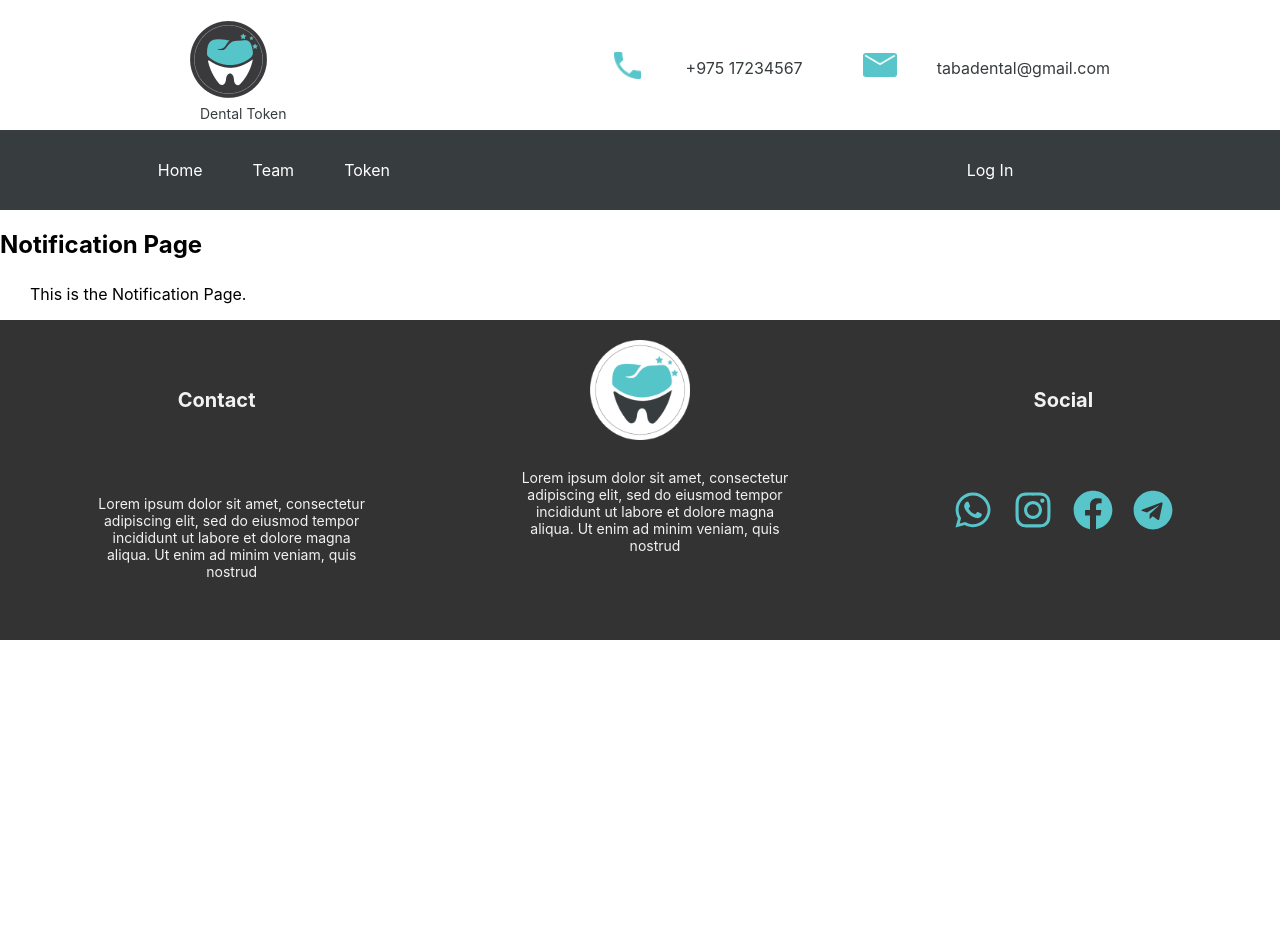
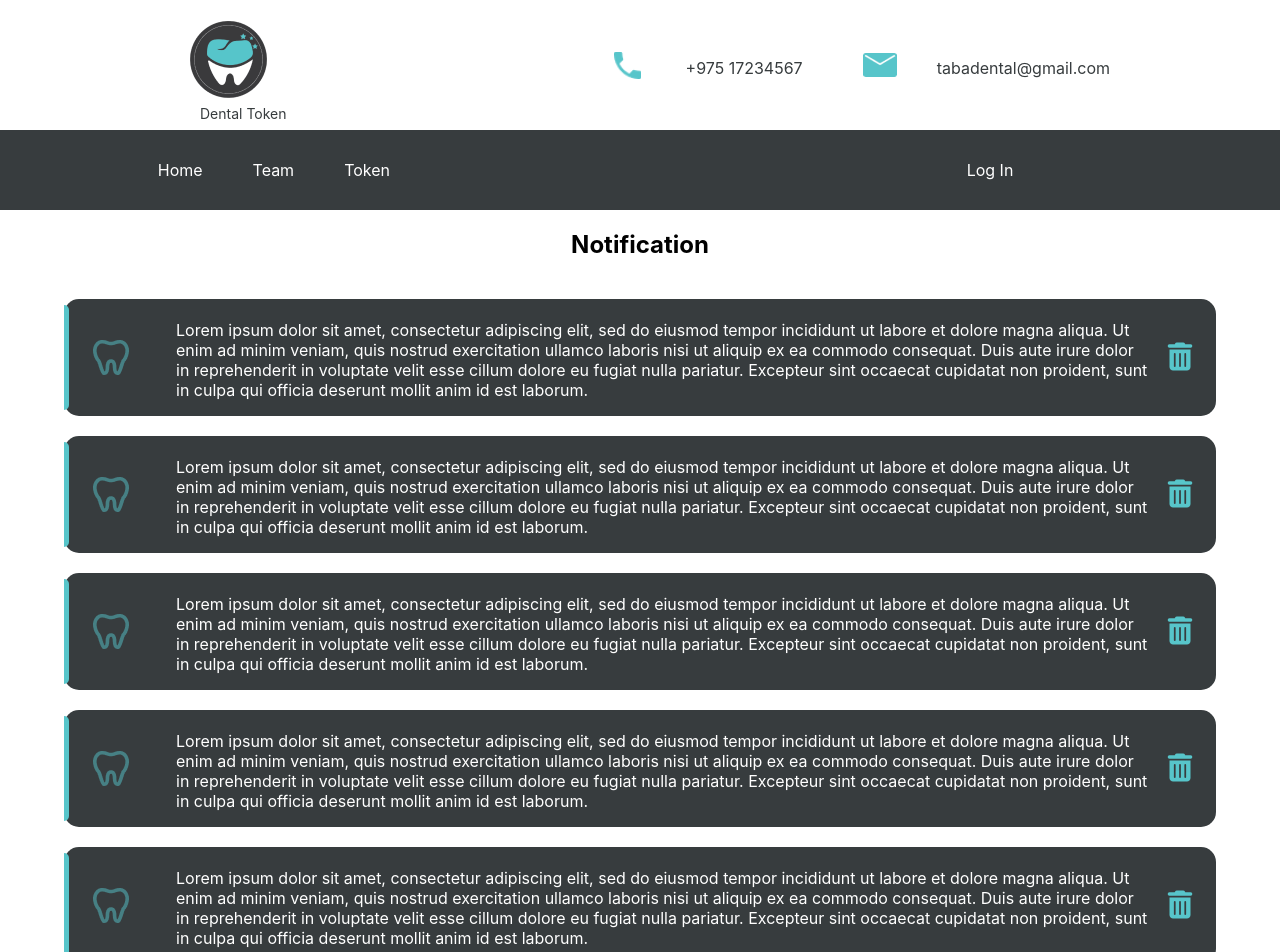
Before and after one commit to Enterprise-Project-G1/FrontEndService, a React (Create React App) app in the folder dental_token/: page /notification in a window 1280 px wide. Shown: the top 952 px of the page. Before the commit the page ends 800 px from the top, so only its background shows below. Built offline with nearby package versions, Linux system fonts and the light colour scheme.

Commit message:
notification page done

```diff
--- a/dental_token/src/Admin/css/nav.css
+++ b/dental_token/src/Admin/css/nav.css
@@ -34,11 +34,12 @@ li{
 .inner{
     /* background-color: blueviolet; */
     column-gap: 100px;
-    height: 30px;
+    /* height: 30px; */
     display: flex;
     flex-direction: row;
     flex-wrap: wrap;
     justify-content: space-around;
+    padding-bottom: 5%;
 }
 .logout{
     padding-right: 30px;
--- a/dental_token/src/MainRouter.jsx
+++ b/dental_token/src/MainRouter.jsx
@@ -1,6 +1,6 @@
 import React from 'react'
 import { BrowserRouter as Router,Routes,Route } from 'react-router-dom'
-import Login from './doctor/components/Login';
+// import Login from './doctor/components/Login';
 import Dashboard from './Admin/pages/Dashboard';
 import Users from './Admin/pages/Users';
 import Feedback from './Admin/pages/Feedback';
@@ -10,7 +10,7 @@ const MainRouter = () => {
     <>
       <Router>
         <Routes>
-            <Route path='/admin' element={<Login/>}/>
+            {/* <Route path='/admin' element={<Login/>}/> */}
             <Route path='/admin/dashboard' element={<Dashboard/>}/>
             <Route path='/admin/users' element={<Users/>}/>
             <Route path='/admin/feedbacks' element={<Feedback/>}/>
--- a/dental_token/src/user/components/notification.jsx
+++ b/dental_token/src/user/components/notification.jsx
@@ -1,21 +1,142 @@
 // Notification.jsx
-import React from 'react';
+import React, { useState } from "react";
 import Header from './header';
 import Footer from './footer';
 import Nav from './navigation';
+// import { Link } from "react-router-dom";
+import img from "../img/Vector.png";
+import "./../css/notification.css"
 
 const Notification = () => {
+  const [showOverlay, setShowOverlay] = useState(false);
+  const [showSuccessMessage, setShowSuccessMessage] = useState(false);
+
+  const handleDelete = () => {
+    setShowOverlay(true);
+  };
+
+  const handleConfirmDelete = () => {
+    // Update your state or perform other actions as needed
+    setShowOverlay(false);
+    setShowSuccessMessage(true);
+    setTimeout(() => {
+      setShowSuccessMessage(false);
+    }, 2000); // Hide success message after 2 seconds
+  };
+
+  const handleCancelDelete = () => {
+    setShowOverlay(false);
+  };
   return (
     <>
-    <Header/>
-    <Nav/>
-    <div>
+      <Header />
+      <Nav />
+      <div>
 
-      <h2>Notification Page</h2>
-      <p>This is the Notification Page.</p>
+        <div className="outer">
 
-    </div>
-    <Footer/>
+          <div className="inner">
+            <h2>Notification</h2>
+
+            {/* <div className="main"> */}
+            <div className="all">
+              <div className="emp"></div>
+              <div className="each">
+                <img src={img} alt="img" />
+                <p style={{ width: "88%", color: "white" }}>
+                  Lorem ipsum dolor sit amet, consectetur adipiscing elit, sed do
+                  eiusmod tempor incididunt ut labore et dolore magna aliqua.
+                  Ut enim ad minim veniam, quis nostrud exercitation ullamco laboris
+                  nisi ut aliquip ex ea commodo consequat. Duis aute irure dolor in
+                  reprehenderit in voluptate velit esse cillum dolore eu fugiat
+                  nulla pariatur. Excepteur sint occaecat cupidatat non proident,
+                  sunt in culpa qui officia deserunt mollit anim id est laborum.
+                </p>
+                <i onClick={() => handleDelete()} style={{ fontSize: "28px", color: "#57C5CA" }} class="fa-solid fa-trash-can"></i>
+              </div>
+            </div>
+            <div className="all">
+              <div className="emp"></div>
+              <div className="each">
+                <img src={img} alt="img" />
+                <p style={{ width: "88%", color: "white" }}>
+                  Lorem ipsum dolor sit amet, consectetur adipiscing elit, sed do
+                  eiusmod tempor incididunt ut labore et dolore magna aliqua.
+                  Ut enim ad minim veniam, quis nostrud exercitation ullamco laboris
+                  nisi ut aliquip ex ea commodo consequat. Duis aute irure dolor in
+                  reprehenderit in voluptate velit esse cillum dolore eu fugiat
+                  nulla pariatur. Excepteur sint occaecat cupidatat non proident,
+                  sunt in culpa qui officia deserunt mollit anim id est laborum.
+                </p>
+                <i onClick={() => handleDelete()} style={{ fontSize: "28px", color: "#57C5CA" }} class="fa-solid fa-trash-can"></i>
+              </div>
+            </div>
+            <div className="all">
+              <div className="emp"></div>
+              <div className="each">
+                <img src={img} alt="img" />
+                <p style={{ width: "88%", color: "white" }}>
+                  Lorem ipsum dolor sit amet, consectetur adipiscing elit, sed do
+                  eiusmod tempor incididunt ut labore et dolore magna aliqua.
+                  Ut enim ad minim veniam, quis nostrud exercitation ullamco laboris
+                  nisi ut aliquip ex ea commodo consequat. Duis aute irure dolor in
+                  reprehenderit in voluptate velit esse cillum dolore eu fugiat
+                  nulla pariatur. Excepteur sint occaecat cupidatat non proident,
+                  sunt in culpa qui officia deserunt mollit anim id est laborum.
+                </p>
+                <i onClick={() => handleDelete()} style={{ fontSize: "28px", color: "#57C5CA" }} class="fa-solid fa-trash-can"></i>
+              </div>
+            </div>
+            <div className="all">
+              <div className="emp"></div>
+              <div className="each">
+                <img src={img} alt="img" />
+                <p style={{ width: "88%", color: "white" }}>
+                  Lorem ipsum dolor sit amet, consectetur adipiscing elit, sed do
+                  eiusmod tempor incididunt ut labore et dolore magna aliqua.
+                  Ut enim ad minim veniam, quis nostrud exercitation ullamco laboris
+                  nisi ut aliquip ex ea commodo consequat. Duis aute irure dolor in
+                  reprehenderit in voluptate velit esse cillum dolore eu fugiat
+                  nulla pariatur. Excepteur sint occaecat cupidatat non proident,
+                  sunt in culpa qui officia deserunt mollit anim id est laborum.
+                </p>
+                <i onClick={() => handleDelete()} style={{ fontSize: "28px", color: "#57C5CA" }} class="fa-solid fa-trash-can"></i>
+              </div>
+            </div>
+            <div className="all">
+              <div className="emp"></div>
+              <div className="each">
+                <img src={img} alt="img" />
+                <p style={{ width: "88%", color: "white" }}>
+                  Lorem ipsum dolor sit amet, consectetur adipiscing elit, sed do
+                  eiusmod tempor incididunt ut labore et dolore magna aliqua.
+                  Ut enim ad minim veniam, quis nostrud exercitation ullamco laboris
+                  nisi ut aliquip ex ea commodo consequat. Duis aute irure dolor in
+                  reprehenderit in voluptate velit esse cillum dolore eu fugiat
+                  nulla pariatur. Excepteur sint occaecat cupidatat non proident,
+                  sunt in culpa qui officia deserunt mollit anim id est laborum.
+                </p>
+                <i onClick={() => handleDelete()} style={{ fontSize: "28px", color: "#57C5CA" }} class="fa-solid fa-trash-can"></i>
+              </div>
+            </div>
+          </div>
+        </div>
+        {showOverlay && (
+          <div className="overlay">
+            <div className="overlay-content">
+              <h2>Are you sure you want to delete the notification?</h2>
+              <button style={{ background: "#373C3E" }} className="btn" onClick={handleConfirmDelete}>Yes</button>
+              <button className="btn" onClick={handleCancelDelete}>No</button>
+            </div>
+          </div>
+        )}
+        {showSuccessMessage && (
+          <div className="success-message">
+            <p>You have successfully deleted the notification!</p>
+          </div>
+        )}
+      </div>
+      <Footer />
     </>
   );
 };
```
Also changed, not shown: dental_token/src/Admin/pages/Login.jsx (+130 -130 lines), dental_token/src/user/css/navigation.css (+0 -13 lines), dental_token/src/user/css/notification.css (renamed from dental_token/src/Admin/css/notification.css), dental_token/src/user/img/Vector.png (renamed from dental_token/src/Admin/img/Vector.png).
